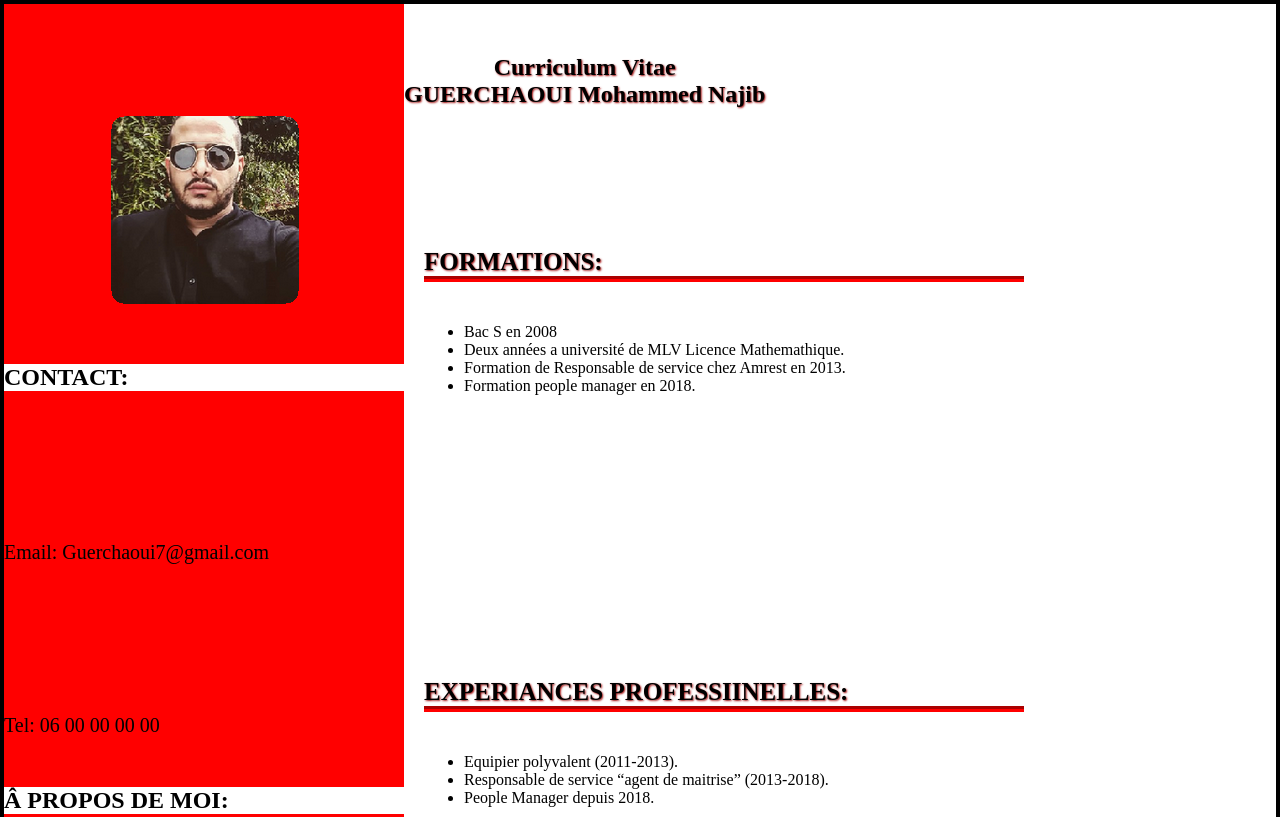
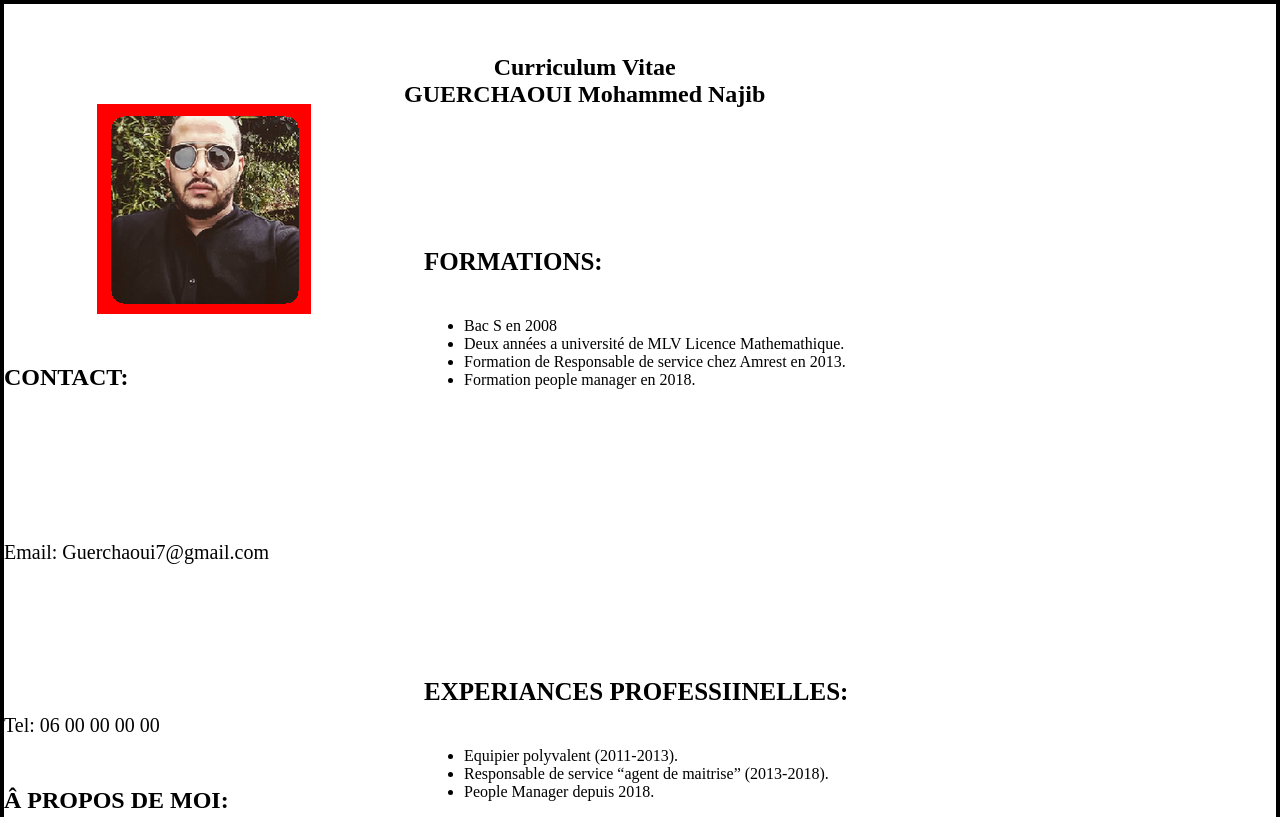
Before and after one commit to mnajibg/openclassroom, a plain HTML site: page index.html in a window 1280 px wide. Shown: the top 817 px of the page. Drawn offline with Linux system fonts and the light colour scheme.

Commit message:
correction HTML

```diff
--- a/Style.css
+++ b/Style.css
@@ -10,7 +10,7 @@
 
 aside
 {
-	background-color: red;
+	background-color: d50000;
 	width: 400px;
     height: 1400px;
 }
@@ -23,7 +23,7 @@
 
 h1
 {
-    text-shadow: 1px 1px 2px rgba(162,13,13);
+    text-shadow: 1px 1px 2px d50000;
     text-align: center;
 	margin-top: 50px;
 
@@ -42,8 +42,8 @@
 
  	font-size: 25px;
  	margin-top: 100px;
- 	text-shadow: 1px 1px 2px rgba(162,13,13);
- 	border-bottom: 6px red groove;
+ 	text-shadow: 1px 1px 2px d50000;
+ 	border-bottom: 6px d50000 groove;
 }
 
 
```
Also changed, not shown: index.html (+0 -1 lines).
